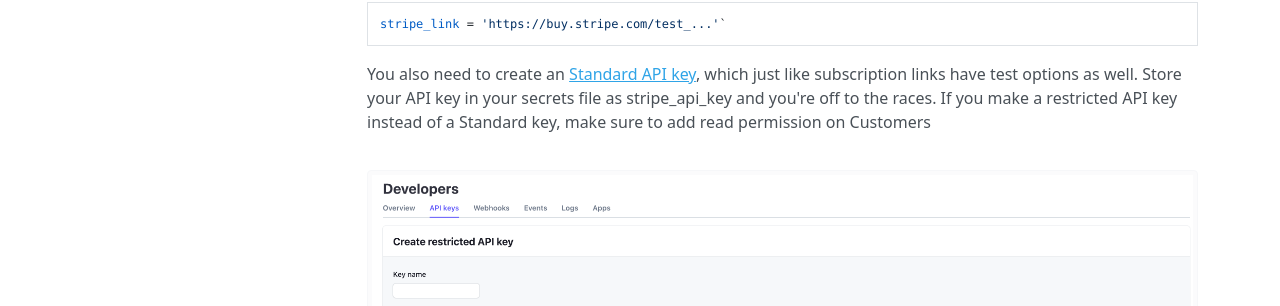
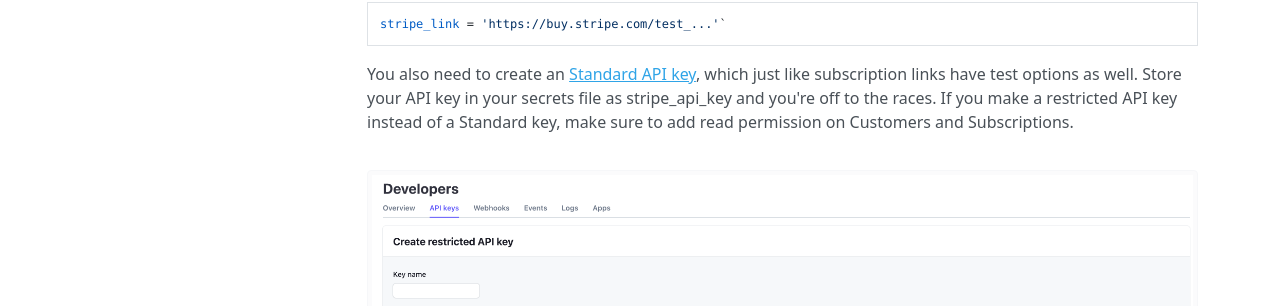
Before and after one commit to tylerjrichards/st-paywall, an MkDocs documentation site: the page built from docs/subscription-stripe.md, in a window 1280 px wide and 900 px high. Shown: the part 384-690 px from the top of the window. Built offline with MkDocs 1.6.1, drawn with Linux system fonts in a browser that asks for light colours; nearby versions of some CDN libraries.

Commit message:
quick edit

````diff
--- a/docs/subscription-stripe.md
+++ b/docs/subscription-stripe.md
@@ -8,7 +8,7 @@
 stripe_link = 'https://buy.stripe.com/test_...'`
 ```
 
-You also need to create an [Standard API key](https://dashboard.stripe.com/test/apikeys), which just like subscription links have test options as well. Store your API key in your secrets file as stripe_api_key and you're off to the races. If you make a restricted API key instead of a Standard key, make sure to add read permission on Customers
+You also need to create an [Standard API key](https://dashboard.stripe.com/test/apikeys), which just like subscription links have test options as well. Store your API key in your secrets file as stripe_api_key and you're off to the races. If you make a restricted API key instead of a Standard key, make sure to add read permission on Customers and Subscriptions.
 
 
 ![Stripe API rest](images/stripe_api_rest.png)
--- a/pyproject.toml
+++ b/pyproject.toml
@@ -3,7 +3,7 @@
 
 [project]
 name = "st-paywall"
-version = "0.1.5"
+version = "0.1.6"
 description = "A Python package for creating subscription Streamlit apps"
 authors = [
     {name = "Tyler Richards", email = "tylerjrichards@gmail.com"}
````
